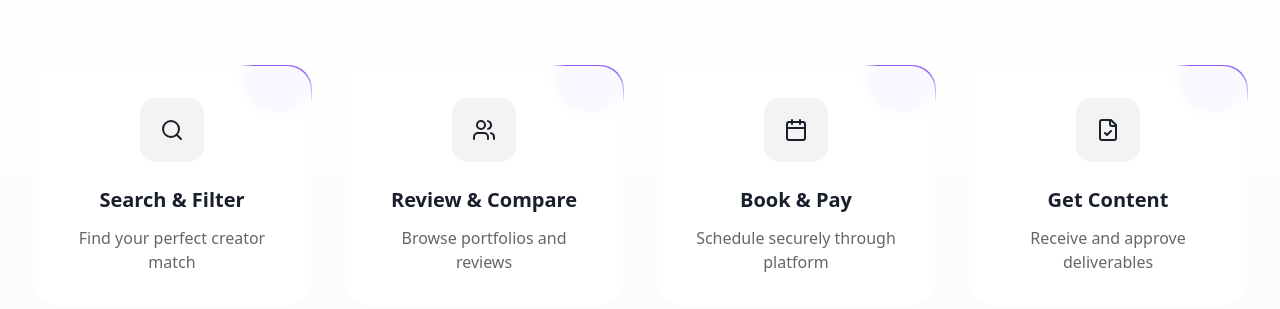
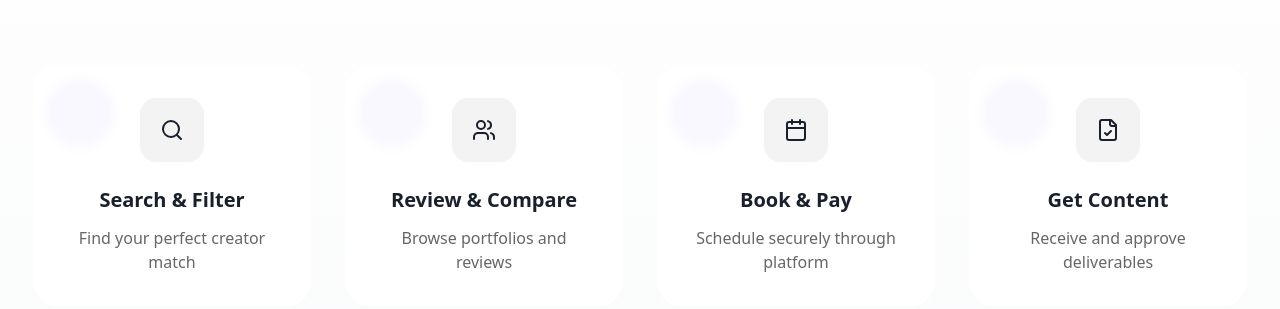
Before and after one commit to zerovacancy/zerovacancy-96, a React (Vite) app: page / in a window 1280 px wide. Shown: the part 643-952 px from the top of the page. Built offline with nearby package versions, Linux system fonts and the light colour scheme; a web font is replaced by a local one.

Commit message:
Fix: MovingBorder component error
The `MovingBorder` component throws an `InvalidStateError` because the element's path is empty.  This commit aims to resolve this error.

```diff
--- a/src/components/ui/moving-border.tsx
+++ b/src/components/ui/moving-border.tsx
@@ -58,13 +58,22 @@ export const MovingBorder = ({
         height="100%"
         {...otherProps}
       >
-        <rect
+        <path
+          ref={pathRef}
+          d={`
+            M ${rx || 0},0
+            H calc(100% - ${rx || 0})
+            C 100%,0 100%,0 100%,${ry || 0}
+            V calc(100% - ${ry || 0})
+            C 100%,100% 100%,100% calc(100% - ${rx || 0}),100%
+            H ${rx || 0}
+            C 0,100% 0,100% 0,calc(100% - ${ry || 0})
+            V ${ry || 0}
+            C 0,0 0,0 ${rx || 0},0
+          `}
           fill="none"
-          width="100%"
-          height="100%"
-          rx={rx}
-          ry={ry}
-          ref={pathRef}
+          stroke="transparent"
+          strokeWidth="1"
         />
       </svg>
       <motion.div
```
